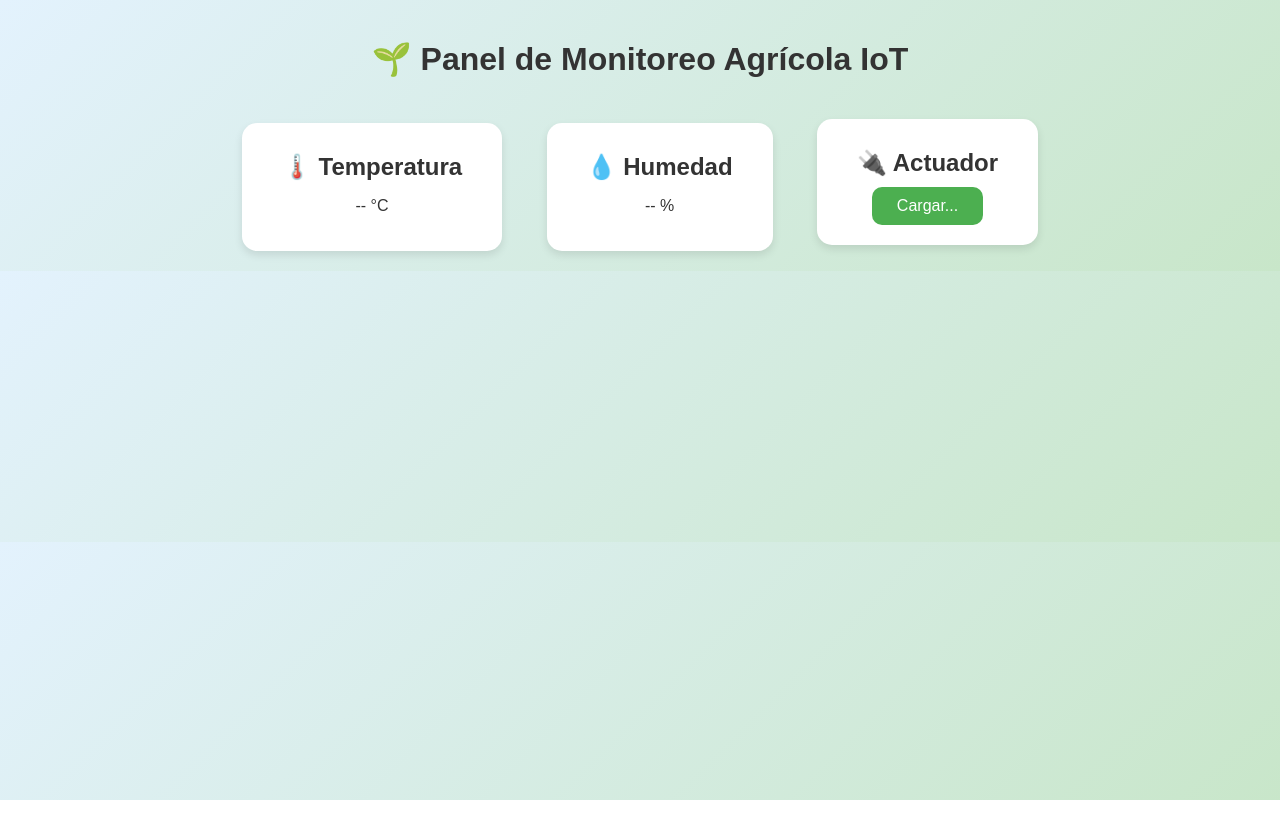
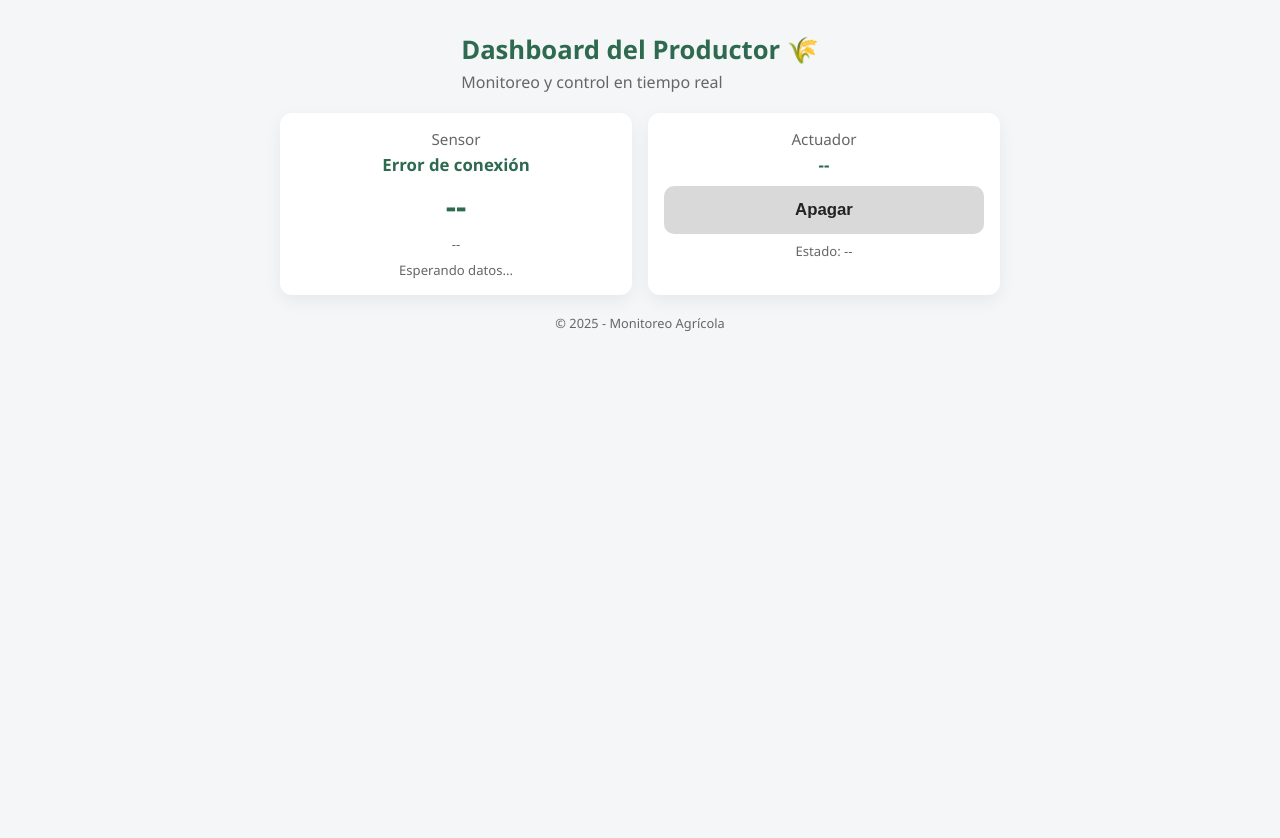
Before and after one commit to JamesSibaja/KitUnoIICA, a plain HTML site: page index.html in a window 1280 px wide. Before the commit the page ends 800 px from the top, so only its background shows below. Drawn offline with Linux system fonts and the light colour scheme; no server answers.

Commit message:
Update index.html

```diff
--- a/index.html
+++ b/index.html
@@ -1,106 +1,221 @@
 <!DOCTYPE html>
 <html lang="es">
 <head>
-<meta charset="UTF-8">
-<meta name="viewport" content="width=device-width, initial-scale=1.0">
-<title>Panel Agrícola IoT</title>
+  <meta charset="utf-8">
+  <meta name="viewport" content="width=device-width,initial-scale=1">
+  <title>Dashboard del Productor 🌾</title>
   <style>
+    :root {
+      --primary: #2d6a4f;
+      --accent: #40916c;
+      --muted: #666;
+      --bg: #f5f6f7;
+      --card: #fff;
+    }
     body {
-    font-family: 'Arial', sans-serif;
-    text-align: center;
-    background: linear-gradient(135deg, #e3f2fd, #c8e6c9);
-    color: #333;
+      font-family: "Segoe UI", Tahoma, sans-serif;
+      background: var(--bg);
+      color: #222;
       margin: 0;
-    padding: 0;
+      padding: 2rem;
+      display: flex;
+      flex-direction: column;
+      align-items: center;
+      min-height: 100vh;
     }
-  .container {
-    margin-top: 40px;
+    header h1 {
+      margin: 0;
+      color: var(--primary);
+      font-size: 1.6rem;
+    }
+    header p {
+      margin: .25rem 0 0;
+      color: var(--muted);
+    }
+    .grid {
+      width: 95%;
+      max-width: 720px;
+      margin-top: 1.25rem;
+      display: grid;
+      grid-template-columns: 1fr 1fr;
+      gap: 1rem;
     }
     .card {
-    display: inline-block;
-    background: white;
-    border-radius: 15px;
-    box-shadow: 0 4px 8px rgba(0,0,0,0.1);
-    padding: 20px 40px;
-    margin: 20px;
-    transition: 0.3s;
+      background: var(--card);
+      border-radius: 12px;
+      padding: 1rem;
+      box-shadow: 0 6px 18px rgba(0,0,0,0.06);
+      display: flex;
+      flex-direction: column;
+      align-items: center;
+      transition: all 0.2s ease;
     }
-  .card:hover {
-    transform: scale(1.05);
+    .card:active {
+      transform: scale(0.98);
     }
-  h2 {
-    margin: 10px 0;
+    .label {
+      font-size: 0.95rem;
+      color: var(--muted);
     }
-  button {
-    background: #4CAF50;
+    .title {
+      font-weight: 700;
+      font-size: 1.05rem;
+      color: var(--primary);
+      margin-top: .25rem;
+    }
+    .value {
+      font-size: 2rem;
+      font-weight: 800;
+      margin-top: .5rem;
+      color: var(--primary);
+    }
+    .small {
+      font-size: 0.82rem;
+      color: var(--muted);
+      margin-top: .5rem;
+    }
+    .btn {
+      appearance: none;
+      border: 0;
+      border-radius: 10px;
+      padding: 0.9rem 1.2rem;
+      font-weight: 700;
+      cursor: pointer;
+      width: 100%;
+      text-align: center;
+      transition: all 0.25s ease;
+      font-size: 1.05rem;
+    }
+    .btn.on {
+      background: var(--accent);
       color: white;
-    border: none;
-    padding: 10px 25px;
-    border-radius: 10px;
-    font-size: 16px;
-    cursor: pointer;
     }
-  button:hover {
-    background: #45a049;
+    .btn.off {
+      background: #d9d9d9;
+      color: #222;
+    }
+    footer {
+      margin-top: 1.2rem;
+      color: var(--muted);
+      font-size: 0.8rem;
+      text-align: center;
+    }
+    @media(max-width:700px){
+      .grid { grid-template-columns:1fr; }
     }
   </style>
 </head>
 <body>
-  <div class="container">
-    <h1>🌱 Panel de Monitoreo Agrícola IoT</h1>
+  <header>
+    <h1>Dashboard del Productor 🌾</h1>
+    <p>Monitoreo y control en tiempo real</p>
+  </header>
 
+  <div class="grid">
     <div class="card">
-      <h2>🌡️ Temperatura</h2>
-      <p id="temp">-- °C</p>
+      <div class="label">Sensor</div>
+      <div id="sensorTitle" class="title">--</div>
+      <div id="sensorValue" class="value">--</div>
+      <div id="sensorAux" class="small">--</div>
+      <div id="sensorTime" class="small">Esperando datos...</div>
     </div>
 
     <div class="card">
-      <h2>💧 Humedad</h2>
-      <p id="hum">-- %</p>
-    </div>
-
-    <div class="card">
-      <h2>🔌 Actuador</h2>
-      <button id="btnActuador" onclick="toggleActuador()">Cargar...</button>
+      <div class="label">Actuador</div>
+      <div id="actTitle" class="title">--</div>
+      <button id="actToggle" class="btn off" style="margin-top:.6rem;">Apagar</button>
+      <div id="actState" class="small">Estado: --</div>
     </div>
   </div>
 
+  <footer>© 2025 - Monitoreo Agrícola</footer>
+
   <script>
+    // ========= CONFIG =========
     const TOKEN = "zrdV3o792LQYmIgyI3h7Tl8e_2HjXbjq";
+    const API_BASE = "https://blynk.cloud/external/api";
+    const REFRESH_MS = 2500;
 
-    async function actualizarDatos() {
+    const PINS = {
+      SENSOR_TYPE: "V0",
+      TEMP: "V1",
+      HUM: "V2",
+      ACT_STATE: "V4"
+    };
+
+    const sensorTitle = document.getElementById("sensorTitle");
+    const sensorValue = document.getElementById("sensorValue");
+    const sensorAux = document.getElementById("sensorAux");
+    const sensorTime = document.getElementById("sensorTime");
+    const actTitle = document.getElementById("actTitle");
+    const actToggle = document.getElementById("actToggle");
+    const actState = document.getElementById("actState");
+
+    // ========= BLYNK API =========
+    async function blynkGet(pin) {
+      const url = `${API_BASE}/get?token=${TOKEN}&${pin}`;
+      const res = await fetch(url);
+      if (!res.ok) throw new Error(res.statusText);
+      return res.text();
+    }
+
+    async function blynkSet(pin, value) {
+      const url = `${API_BASE}/update?token=${TOKEN}&${pin}=${value}`;
+      const res = await fetch(url);
+      if (!res.ok) throw new Error("Error actualizando");
+    }
+
+    // ========= UPDATE UI =========
+    async function refresh() {
       try {
-        // Leer temperatura (V1) y humedad (V2)
-        const [tempRes, humRes, actRes] = await Promise.all([
-          fetch(`https://blynk.cloud/external/api/get?token=${TOKEN}&V1`),
-          fetch(`https://blynk.cloud/external/api/get?token=${TOKEN}&V2`),
-          fetch(`https://blynk.cloud/external/api/get?token=${TOKEN}&V4`)
+        const [type, temp, hum, act] = await Promise.all([
+          blynkGet(PINS.SENSOR_TYPE),
+          blynkGet(PINS.TEMP),
+          blynkGet(PINS.HUM),
+          blynkGet(PINS.ACT_STATE)
         ]);
 
-        const temp = await tempRes.text();
-        const hum = await humRes.text();
-        const act = await actRes.text();
+        const t = parseFloat(temp);
+        const h = parseFloat(hum);
+        const on = act.trim() === "1";
 
-        document.getElementById("temp").innerText = temp + " °C";
-        document.getElementById("hum").innerText = hum + " %";
-        document.getElementById("btnActuador").innerText = act === "1" ? "Apagar" : "Encender";
-        document.getElementById("btnActuador").style.background = act === "1" ? "#d32f2f" : "#4CAF50";
+        sensorTitle.textContent = type || "Sensor";
+        sensorValue.textContent = isNaN(t) ? "--" : `${t.toFixed(1)} °C`;
+        sensorAux.textContent = isNaN(h) ? "" : `Humedad: ${h.toFixed(1)} %`;
+        sensorTime.textContent = "Último: " + new Date().toLocaleTimeString();
+
+        actTitle.textContent = "Control Principal";
+        actToggle.className = on ? "btn on" : "btn off";
+        actToggle.textContent = on ? "Encendido" : "Apagado";
+        actState.textContent = `Estado: ${on ? "Encendido ✅" : "Apagado ⛔"}`;
+
       } catch (err) {
-        console.error("Error al obtener datos:", err);
+        console.error("Error actualizando:", err);
+        sensorTitle.textContent = "Error de conexión";
       }
     }
 
-    async function toggleActuador() {
-      const actBtn = document.getElementById("btnActuador");
-      const currentState = actBtn.innerText === "Apagar" ? 1 : 0;
-      const newState = currentState === 1 ? 0 : 1;
-
-      await fetch(`https://blynk.cloud/external/api/update?token=${TOKEN}&V4=${newState}`);
-      actualizarDatos();
+    // ========= BOTÓN ACTUADOR =========
+    async function toggleActuator() {
+      try {
+        const actVal = await blynkGet(PINS.ACT_STATE);
+        const newVal = (actVal.trim() === "1") ? 0 : 1;
+        await blynkSet(PINS.ACT_STATE, newVal);
+        await refresh();
+      } catch (err) {
+        console.error("Error al cambiar actuador:", err);
+      }
     }
 
-    actualizarDatos();
-    setInterval(actualizarDatos, 3000); // refrescar cada 3s
+    // Click y touch (para móviles)
+    actToggle.addEventListener("click", toggleActuator);
+    actToggle.addEventListener("touchstart", e => {
+      e.preventDefault();
+      toggleActuator();
+    });
+
+    refresh();
+    setInterval(refresh, REFRESH_MS);
   </script>
 </body>
 </html>
```
Lines whose indentation alone changed are shown as unchanged.
